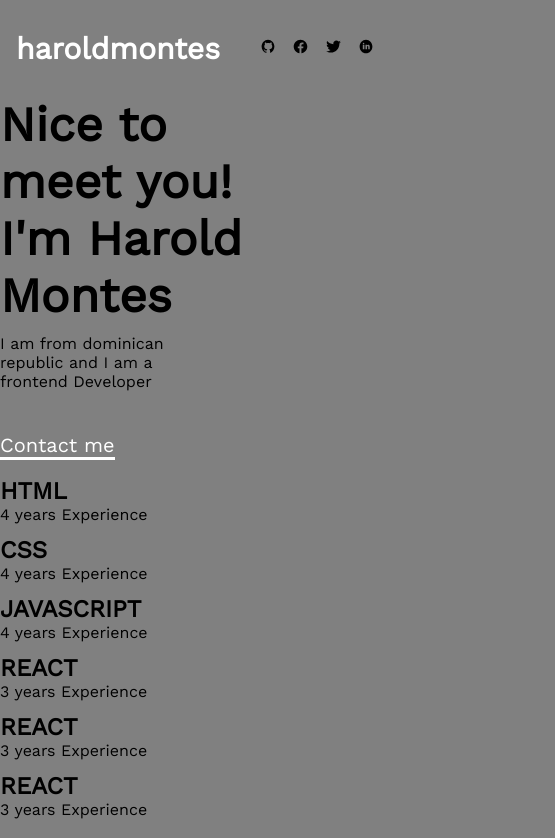
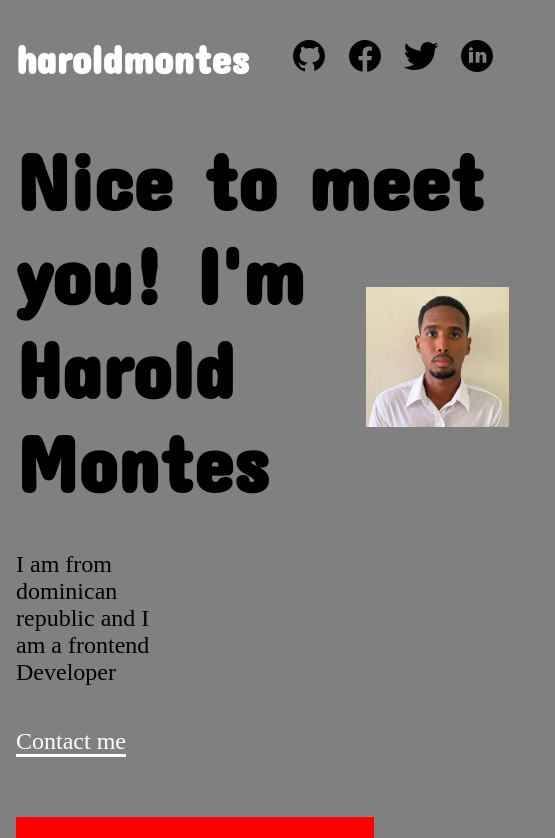
Before and after one commit to harold102400/portfolio, a plain HTML site: page index.html in a window 390 px wide. Shown: the top 838 px of the page, 555 px wide, since content can reach past the window. Drawn offline with nearby package versions, Linux system fonts and the light colour scheme.

Commit message:
modification

```diff
--- a/css/style.css
+++ b/css/style.css
@@ -1,4 +1,8 @@
+:root {
+  --bebas-neue: 'Archivo Black', sans-serif;
+  --concert-one: 'Concert One', cursive;
 
+}
 
 * {
   box-sizing: border-box;
@@ -11,6 +15,14 @@ h3,
 h4,
 p{
   margin: 0;
+
+}
+
+h1,
+h2,
+h3,
+h4{
+  font-family: var(--concert-one)
 }
 
 img,
@@ -33,7 +45,6 @@ body {
   background-color: gray;
   margin: 0 auto;
   /* background-image: url("/img/dark-texture-in-watercolor.jpg"); */
-  font-family: 'Work Sans', sans-serif;
 }
 
 
@@ -79,6 +90,7 @@ body {
   display: flex;
   flex-direction: column;
   gap: 10px;
+  padding: 1rem;
 }
 
 .greeting{
@@ -109,8 +121,9 @@ body {
   color: red;
 }
 
-.portfolio-imag {
+.portfolio-img {
   position: relative;
+
 }
 
 .my-presentation-photo{
@@ -119,14 +132,16 @@ body {
   object-fit: contain;
   position: absolute;
   left: 50%;
-  top: 0px;
+  top: -300px;
   z-index: -1;
+  clip-path: circle(120px at center);
 }
 
 .second-section{
   display: grid;
   grid-template-columns: repeat(auto-fit, minmax(15rem, 1fr));;
   gap: .75rem;
+  padding: 1rem;
 }
 
 .submit-button.active {
@@ -134,11 +149,13 @@ body {
 }
 .project__container {
     margin: 2rem 0;
+    padding: 1rem;
 }
 .third-section {
   display: grid;
   grid-template-columns: repeat(auto-fit, minmax(15rem, 1fr));;
   gap: .75rem;
+  padding: 1rem;
 }
 
 .projects__information{
@@ -191,10 +208,15 @@ body {
 
 .footer{
   display: grid;
-  /* grid-template-columns: repeat(auto-fit, minmax(15rem, 1fr));; */
+  /* grid-template-columns: repeat(auto-fit, minmax(15rem, 1fr)); */
   grid-template-columns: 1fr 1fr;
   gap: .25rem;
   margin-top: 2rem;
+}
+.footer__description {
+  font-size: 1rem;
+  padding: .25rem;
+  background-color: red;
 }
 
 .footer__tittle {
@@ -203,25 +225,13 @@ body {
   padding-bottom: 2rem;
 }
 
-.footer__description {
-  font-size: 1rem;
-
-}
-
-
-.footer__description {
-  padding: .25rem;
-
-}
-
  .form-registration{
   display: flex;
   flex-direction: column;
   justify-content: center;
   align-items: center;
-
-
   padding: 1.25rem;
+  background-color: red;
 }
 
 input, button {
@@ -230,8 +240,13 @@ input, button {
   appearance: none;
   background: none;
 }
+
+.form-input-container {
+  padding-top: .50rem;
+}
 .form-label{
   color: whitesmoke;
+  padding-left: 1rem;
 }
 .form-input{
   font-size: 1rem;
@@ -279,3 +294,83 @@ input, button {
   /* background-color: blue; */
   grid-column: span 3;
 }
+
+@media screen and (max-width: 764px){
+  .nav-menu h2 {
+    font-size: 2.5rem;
+  }
+
+  .nav-img {
+    width: 40px;
+  }
+
+  .greeting{
+    font-size: 5rem;
+    width: 500px;
+    margin-bottom: 2rem;
+  }
+
+  .my-description {
+    font-size: 1.5rem;
+  }
+
+  .contact-button{
+    font-size: 1.5rem;
+  }
+
+  .my-presentation-photo {
+    left: 350px;
+    top: -500px;
+    width: 40%;
+    aspect-ratio: 1.25 / 1.25;
+    clip-path: circle(130px at center);
+  }
+
+  .exp-container {
+    background-color: red;
+    padding: 1.5rem;
+  }
+
+  .exp-container-tittle {
+    font-size: 3rem;
+  }
+
+  .exp-container-description {
+    font-size: 1.5rem;
+  }
+
+  .projects__information {
+    background-color: red;
+    padding: 1rem;
+  }
+
+  .project__tittle {
+    font-size: 5rem;
+  }
+
+  .project__contact {
+    font-size: 2rem;
+  }
+
+  .card-tittle {
+    font-size: 1.5rem;
+    padding-bottom: .5rem;
+  }
+
+  .card-description {
+    font-size: 1rem;
+  }
+
+ .footer {
+
+    grid-template-columns: 1fr;
+    background-color: blueviolet;
+  }
+
+  .footer__description {
+    grid-column: span 3;
+    align-items: center;
+    justify-content: center;
+    background-color: aqua;
+  }
+}
--- a/index.html
+++ b/index.html
@@ -6,8 +6,11 @@
     <meta name="viewport" content="width=device-width, initial-scale=1.0">
     <link rel="stylesheet" href="/css/style.css">
     <link rel="preconnect" href="https://fonts.googleapis.com">
+<!-- <link rel="preconnect" href="https://fonts.gstatic.com" crossorigin>
+<link href="https://fonts.googleapis.com/css2?family=Archivo+Black&display=swap" rel="stylesheet"> -->
+    <link rel="preconnect" href="https://fonts.googleapis.com">
     <link rel="preconnect" href="https://fonts.gstatic.com" crossorigin>
-    <link href="https://fonts.googleapis.com/css2?family=Work+Sans&display=swap" rel="stylesheet">
+    <link href="https://fonts.googleapis.com/css2?family=Archivo+Black&family=Concert+One&display=swap" rel="stylesheet">
     <script src="/components/app.js" defer></script>
     <title>Portfolio</title>
 </head>
@@ -20,16 +23,16 @@
 
             <ul class="social-media">
                 <li>
-                    <a href="#" class="nav-link"><img src="/img/icons8-github.svg" alt=""></a>
+                    <a href="#" class="nav-link"><img src="/img/icons8-github.svg" class="nav-img"></a>
                 </li>
                 <li>
-                    <a href="#" class="nav-link"><img src="/img/icons8-facebook.svg" alt=""></a>
+                    <a href="#" class="nav-link"><img src="/img/icons8-facebook.svg" class="nav-img"></a>
                 </li>
                 <li>
-                    <a href="#" class="nav-link"><img src="/img/icons8-twitter(1).svg" alt=""></a>
+                    <a href="#" class="nav-link"><img src="/img/icons8-twitter(1).svg" class="nav-img"></a>
                 </li>
                 <li>
-                    <a href="#" class="nav-link"><img src="/img/icons8-linkedin-circled.svg" alt=""></a>
+                    <a href="#" class="nav-link"><img src="/img/icons8-linkedin-circled.svg" class="nav-img"></a>
                 </li>
             </ul>
         </nav>
@@ -42,40 +45,40 @@
                 <div class="contact-button">
                    <a href="#" class="contact-btn">Contact me</a>
                 </div>
-               <!--  <div class="portfolio-img">
+                <div class="portfolio-img">
                     <img src="img/FullSizeRender.JPEG" class="my-presentation-photo">
-                </div> -->
+                </div>
            <!--      <hr> -->
             </section>
             <section class="second-section">
-                <div class="html-exp">
-                    <h2>HTML</h2>
-                    <p>4 years Experience</p>
+                <div class="exp-container">
+                    <h2 class="exp-container-tittle">HTML</h2>
+                    <p class="exp-container-description">4 years Experience</p>
                 </div>
 
-                <div class="css-exp">
-                    <h2>CSS</h2>
-                    <p>4 years Experience</p>
+                <div class="exp-container">
+                    <h2 class="exp-container-tittle">CSS</h2>
+                    <p class="exp-container-description">4 years Experience</p>
                 </div>
 
-                <div class="js-exp">
-                    <h2>JAVASCRIPT</h2>
-                    <p>4 years Experience</p>
+                <div class="exp-container">
+                    <h2 class="exp-container-tittle">JAVASCRIPT</h2>
+                    <p class="exp-container-description">4 years Experience</p>
                 </div>
 
-                <div class="react-exp">
-                    <h2>REACT</h2>
+                <div class="exp-container">
+                    <h2 class="exp-container-tittle">REACT</h2>
                     <p>3 years Experience</p>
                 </div>
 
-                <div class="sass-exp">
-                    <h2>REACT</h2>
-                    <p>3 years Experience</p>
+                <div class="exp-container">
+                    <h2 class="exp-container-tittle">REACT</h2>
+                    <p class="exp-container-description">3 years Experience</p>
                 </div>
 
-                <div class="">
-                    <h2>REACT</h2>
-                    <p>3 years Experience</p>
+                <div class="exp-container">
+                    <h2 class="exp-container-tittle">REACT</h2>
+                    <p class="exp-container-description">3 years Experience</p>
                 </div>
 
             </section>
@@ -157,24 +160,25 @@
                     possible.
                 </p>
             </div>
+
             <form class="form-registration">
                 <div class="footer-form">
                     <label for="name" class="form-label">Name</label>
-                    <div>
+                    <div class="form-input-container">
                         <input type="text" class="form-input" name="name" id="name" placeholder="Enter your name">
                     </div>
                 </div>
 
                 <div class="footer-form">
                     <label for="email" class="form-label">Email</label>
-                    <div>
+                    <div class="form-input-container">
                         <input type="text" class="form-input" name="email" id="email" placeholder="Enter your email">
                     </div>
                 </div>
 
                 <div class="footer-form">
                     <label for="message" class="form-label">Message</label>
-                    <div>
+                    <div class="form-input-container">
                         <input type="text" class="form-input" name="message" id="message" placeholder="You can leave your message here..">
                     </div>
                 </div>
```
